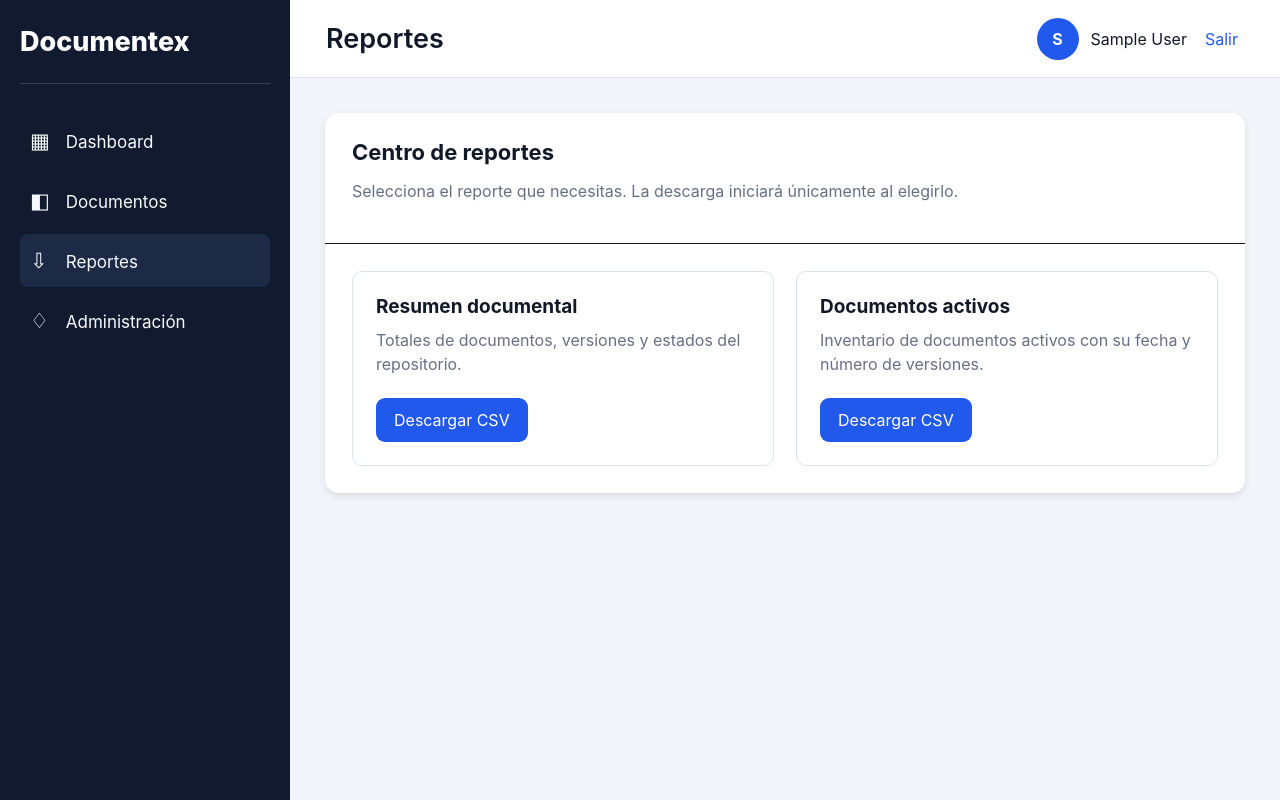
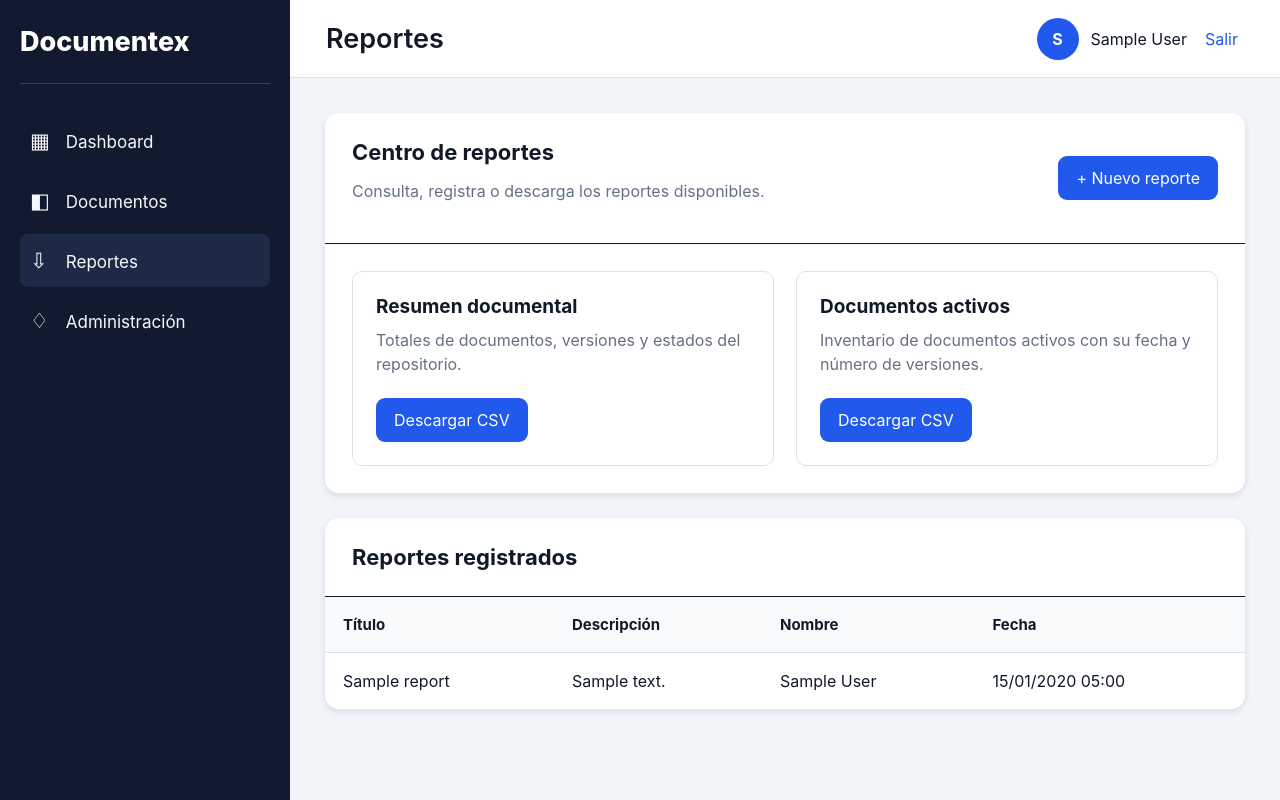
Before and after one commit to Estebanhrze/django-documentex-client, a Django app: page /reportes/ in a window 1280 px wide. Run offline with Django 5.2, Linux system fonts and the light colour scheme; a user stored in the database is signed in; tables that the repository leaves empty hold one stand-in row (values such as "Sample post").

Commit message:
implementacion de creacion de reportes

```diff
--- a/config/settings.py
+++ b/config/settings.py
@@ -17,7 +17,7 @@ INSTALLED_APPS = [
     "django.contrib.sessions",
     "django.contrib.messages",
     "django.contrib.staticfiles",
-    "documents",
+    "documents.apps.DocumentsConfig",
 ]
 
 MIDDLEWARE = [
--- a/documents/apps.py
+++ b/documents/apps.py
@@ -4,3 +4,8 @@ from django.apps import AppConfig
 class DocumentsConfig(AppConfig):
     default_auto_field = "django.db.models.BigAutoField"
     name = "documents"
+
+    def ready(self):
+        from .roles import register_role_signal
+
+        register_role_signal(self)
--- a/documents/models.py
+++ b/documents/models.py
@@ -33,6 +33,9 @@ class Document(models.Model):
         ordering = ["-created_at"]
         verbose_name = "documento"
         verbose_name_plural = "documentos"
+        permissions = [
+            ("view_reports", "Puede consultar reportes"),
+        ]
 
     def __str__(self):
         return self.title
@@ -74,3 +77,22 @@ class DocumentVersion(models.Model):
 
     def __str__(self):
         return f"{self.document} — v{self.number}"
+
+class Report(models.Model):
+    title = models.CharField("título", max_length=180)
+    description = models.TextField("descripción")
+    created_by = models.ForeignKey(
+        settings.AUTH_USER_MODEL,
+        on_delete=models.PROTECT,
+        related_name="created_reports",
+        verbose_name="creado por",
+    )
+    created_at = models.DateTimeField("fecha", auto_now_add=True)
+
+    class Meta:
+        ordering = ["-created_at"]
+        verbose_name = "reporte"
+        verbose_name_plural = "reportes"
+
+    def __str__(self):
+        return self.title
--- a/documents/urls.py
+++ b/documents/urls.py
@@ -13,6 +13,7 @@ urlpatterns = [
     path("documentos/<int:pk>/version/", views.DocumentVersionCreateView.as_view(), name="version-create"),
     path("versiones/<int:pk>/descargar/", views.version_download, name="version-download"),
     path("reportes/", views.ReportListView.as_view(), name="report-list"),
+    path("reportes/nuevo/", views.ReportCreateView.as_view(), name="report-create"),
     path("reportes/resumen-documentos.csv", views.document_report, name="document-report"),
     path("reportes/documentos-activos.csv", views.active_document_report, name="active-document-report"),
 ]
--- a/documents/views.py
+++ b/documents/views.py
@@ -11,8 +11,8 @@ from django.shortcuts import get_object_or_404, redirect
 from django.urls import reverse, reverse_lazy
 from django.views.generic import CreateView, DeleteView, DetailView, ListView, TemplateView, UpdateView
 
-from .forms import DocumentForm, DocumentVersionForm
-from .models import Document, DocumentVersion
+from .forms import DocumentForm, DocumentVersionForm, ReportForm
+from .models import Document, DocumentVersion, Report
 from .services import DocumentsAPIError, create_download_url, upload_document
 
 
@@ -21,14 +21,18 @@ class DocumentexLoginView(LoginView):
     redirect_authenticated_user = True
 
     def get_success_url(self):
+        if self.request.user.has_perm("documents.add_document"):
+            return super().get_success_url()
+        if self.request.user.has_perm("documents.view_reports"):
+            return reverse("report-list")
         if self.request.user.has_perm("documents.view_document"):
-            return super().get_success_url()
+            return reverse("document-list")
         return reverse("report-list")
 
 
 class DashboardView(LoginRequiredMixin, PermissionRequiredMixin, TemplateView):
     template_name = "documents/dashboard.html"
-    permission_required = "documents.view_document"
+    permission_required = "documents.add_document"
 
     def get_context_data(self, **kwargs):
         context = super().get_context_data(**kwargs)
@@ -72,7 +76,6 @@ class RemoteUploadMixin:
             return False
 
         instance = form.instance
-        # El binario está en Supabase; Django guarda únicamente sus metadatos.
         instance.file = None
         instance.file_path = remote_file["file_path"]
         instance.file_name = remote_file["file_name"] or uploaded_file.name
@@ -173,10 +176,28 @@ def version_download(request, pk):
     return redirect(version.document.get_absolute_url())
 
 
-class ReportListView(LoginRequiredMixin, TemplateView):
-    """Authenticated report catalogue; a download starts only after selecting one."""
+class ReportListView(LoginRequiredMixin, PermissionRequiredMixin, TemplateView):
+    """Report catalogue for users explicitly allowed to consult reports."""
 
     template_name = "documents/report_list.html"
+    permission_required = "documents.view_reports"
+
+    def get_context_data(self, **kwargs):
+        context = super().get_context_data(**kwargs)
+        context["reports"] = Report.objects.select_related("created_by")
+        return context
+
+
+class ReportCreateView(LoginRequiredMixin, PermissionRequiredMixin, CreateView):
+    model = Report
+    form_class = ReportForm
+    template_name = "documents/report_form.html"
+    permission_required = "documents.add_report"
+    success_url = reverse_lazy("report-list")
+
+    def form_valid(self, form):
+        form.instance.created_by = self.request.user
+        return super().form_valid(form)
 
 
 def csv_response(filename, headers, rows):
@@ -190,6 +211,7 @@ def csv_response(filename, headers, rows):
 
 
 @login_required
+@permission_required("documents.view_reports", raise_exception=True)
 def document_report(request):
     return csv_response("reporte-resumen-documentos.csv", ["Métrica", "Valor"], [
         ["Documentos", Document.objects.count()],
@@ -200,6 +222,7 @@ def document_report(request):
 
 
 @login_required
+@permission_required("documents.view_reports", raise_exception=True)
 def active_document_report(request):
     documents = Document.objects.filter(status=Document.Status.ACTIVE).annotate(version_total=Count("versions"))
     rows = (
--- a/templates/base.html
+++ b/templates/base.html
@@ -10,13 +10,13 @@
 <body>
   <div class="layout">
     <aside class="sidebar">
-      <a class="brand" href="{% if user.is_authenticated %}{% url 'dashboard' %}{% else %}{% url 'report-list' %}{% endif %}">Documentex</a>
+      <a class="brand" href="{% if perms.documents.add_document %}{% url 'dashboard' %}{% elif perms.documents.view_document %}{% url 'document-list' %}{% else %}{% url 'report-list' %}{% endif %}">Documentex</a>
       <nav aria-label="Navegación principal">
         {% if user.is_authenticated %}
-          {% if perms.documents.view_document %}<a href="{% url 'dashboard' %}" class="{% if request.resolver_match.url_name == 'dashboard' %}active{% endif %}"><span>▦</span> Dashboard</a>{% endif %}
+          {% if perms.documents.add_document %}<a href="{% url 'dashboard' %}" class="{% if request.resolver_match.url_name == 'dashboard' %}active{% endif %}"><span>▦</span> Dashboard</a>{% endif %}
           {% if perms.documents.view_document %}<a href="{% url 'document-list' %}" class="{% if 'document' in request.resolver_match.url_name or 'version' in request.resolver_match.url_name %}active{% endif %}"><span>◧</span> Documentos</a>{% endif %}
+          {% if perms.documents.view_reports %}<a href="{% url 'report-list' %}" class="{% if 'report' in request.resolver_match.url_name %}active{% endif %}"><span>⇩</span> Reportes</a>{% endif %}
         {% endif %}
-        <a href="{% url 'report-list' %}" class="{% if 'report' in request.resolver_match.url_name %}active{% endif %}"><span>⇩</span> Reportes</a>
         {% if user.is_staff %}<a href="{% url 'admin:index' %}"><span>♢</span> Administración</a>{% endif %}
       </nav>
     </aside>
--- a/templates/documents/document_list.html
+++ b/templates/documents/document_list.html
@@ -3,7 +3,7 @@
 {% block heading %}Documentos{% endblock %}
 {% block content %}
 <section class="panel">
-  <div class="panel-header"><h2>Repositorio documental</h2>{% if user.is_authenticated %}<a class="button" href="{% url 'document-create' %}">+ Nuevo documento</a>{% endif %}</div>
+  <div class="panel-header"><h2>Repositorio documental</h2>{% if perms.documents.add_document %}<a class="button" href="{% url 'document-create' %}">+ Nuevo documento</a>{% endif %}</div>
   <div class="table-wrap"><table><thead><tr><th>Nombre</th><th>Estado</th><th>Versiones</th><th>Fecha</th><th></th></tr></thead><tbody>
   {% for document in documents %}<tr><td>{{ document.title }}</td><td><span class="status {{ document.status }}">{{ document.get_status_display }}</span></td><td>{{ document.version_total }}</td><td>{{ document.created_at|date:'d/m/Y' }}</td><td><a href="{{ document.get_absolute_url }}">Revisar</a></td></tr>
   {% empty %}<tr><td colspan="5" class="empty-cell">No hay documentos disponibles.</td></tr>{% endfor %}
--- a/templates/documents/report_list.html
+++ b/templates/documents/report_list.html
@@ -2,18 +2,17 @@
 {% block heading %}Reportes{% endblock %}
 {% block content %}
 <section class="panel">
-  <div class="panel-header"><div><h2>Centro de reportes</h2><p class="muted">Selecciona el reporte que necesitas. La descarga iniciará únicamente al elegirlo.</p></div></div>
+  <div class="panel-header"><div><h2>Centro de reportes</h2><p class="muted">Consulta, registra o descarga los reportes disponibles.</p></div>{% if perms.documents.add_report %}<a class="button" href="{% url 'report-create' %}">+ Nuevo reporte</a>{% endif %}</div>
   <div class="report-grid">
-    <article class="report-card">
-      <h3>Resumen documental</h3>
-      <p>Totales de documentos, versiones y estados del repositorio.</p>
-      <a class="button" href="{% url 'document-report' %}">Descargar CSV</a>
-    </article>
-    <article class="report-card">
-      <h3>Documentos activos</h3>
-      <p>Inventario de documentos activos con su fecha y número de versiones.</p>
-      <a class="button" href="{% url 'active-document-report' %}">Descargar CSV</a>
-    </article>
+    <article class="report-card"><h3>Resumen documental</h3><p>Totales de documentos, versiones y estados del repositorio.</p><a class="button" href="{% url 'document-report' %}">Descargar CSV</a></article>
+    <article class="report-card"><h3>Documentos activos</h3><p>Inventario de documentos activos con su fecha y número de versiones.</p><a class="button" href="{% url 'active-document-report' %}">Descargar CSV</a></article>
   </div>
 </section>
+<section class="panel">
+  <div class="panel-header"><h2>Reportes registrados</h2></div>
+  <div class="table-wrap"><table><thead><tr><th>Título</th><th>Descripción</th><th>Nombre</th><th>Fecha</th></tr></thead><tbody>
+  {% for report in reports %}<tr><td>{{ report.title }}</td><td>{{ report.description }}</td><td>{{ report.created_by.get_full_name|default:report.created_by.username }}</td><td>{{ report.created_at|date:'d/m/Y H:i' }}</td></tr>
+  {% empty %}<tr><td colspan="4" class="empty-cell">Aún no hay reportes registrados.</td></tr>{% endfor %}
+  </tbody></table></div>
+</section>
 {% endblock %}
```
Also changed, not shown: documents/admin.py (+9 -1 lines), documents/forms.py (+10 -1 lines), documents/roles.py (added, +50 -0 lines), documents/tests.py (+20 -10 lines), templates/documents/report_form.html (added, +9 -0 lines), documents/migrations/0003_alter_document_options.py (added), documents/migrations/0004_create_document_roles.py (added), documents/migrations/0005_report.py (added).
